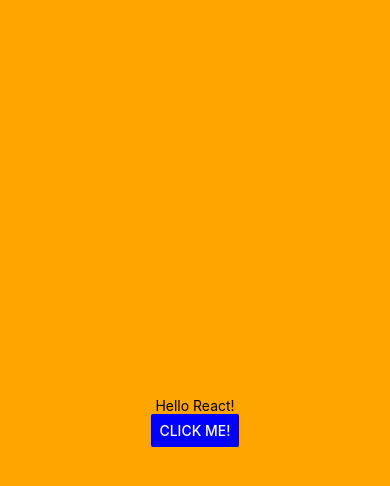
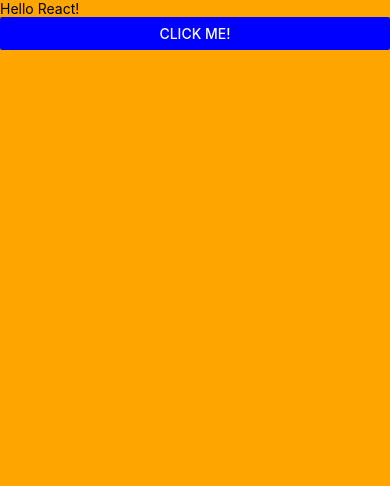
Before and after one commit to jonathanpperry/done-with-it, a React Native app: screen / in a window 390 px wide. Shown: the top 486 px of the page. Built offline with nearby package versions, Linux system fonts and the light colour scheme.

Commit message:
Added platform to render button below status bar on android

```diff
--- a/App.js
+++ b/App.js
@@ -1,5 +1,12 @@
 import React from "react";
-import { Button, StyleSheet, SafeAreaView, Text } from "react-native";
+import {
+  Button,
+  Platform,
+  StatusBar,
+  StyleSheet,
+  SafeAreaView,
+  Text,
+} from "react-native";
 
 export default function App() {
   return (
@@ -20,7 +27,6 @@ const styles = StyleSheet.create({
   container: {
     flex: 1,
     backgroundColor: "#fff",
-    justifyContent: "center",
-    alignItems: "center",
+    paddingTop: Platform.OS === "android" ? StatusBar.currentHeight : 0,
   },
 });
```
